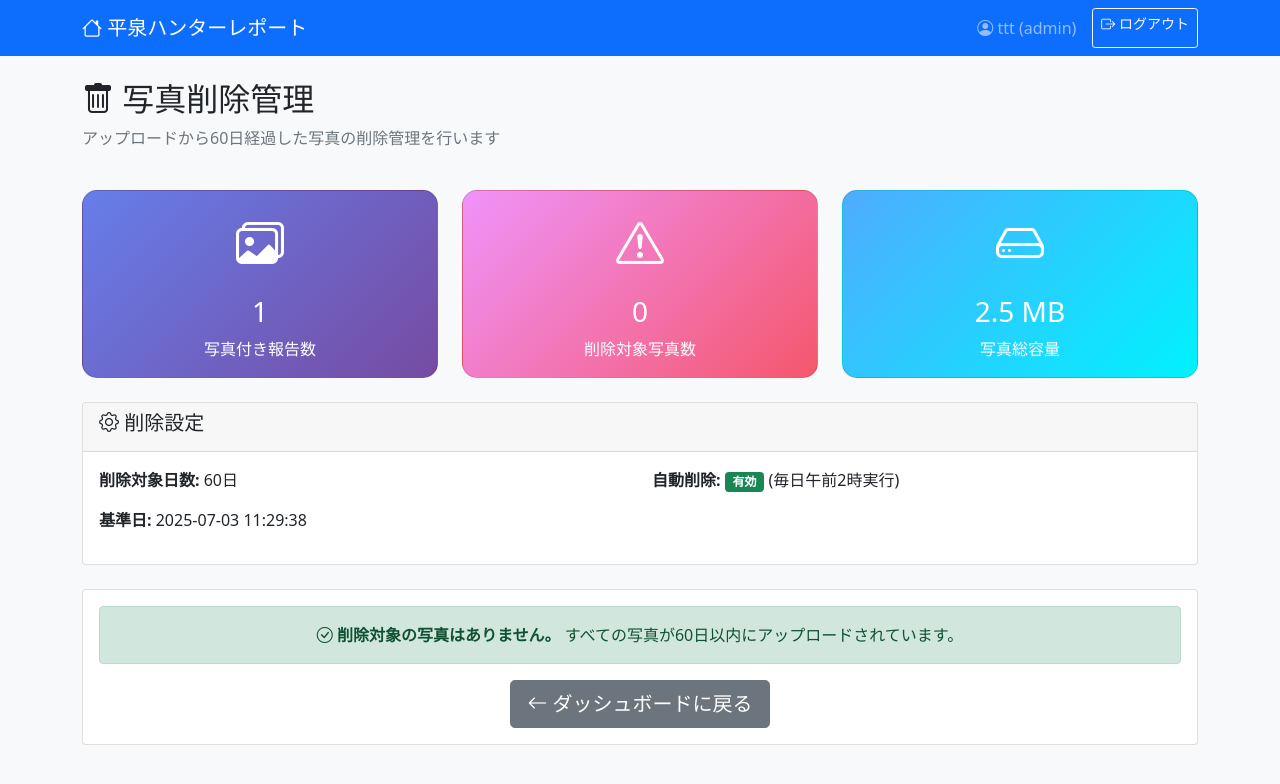
After one commit to Lily-takahiro/hunter, a Flask app: page /admin/photo-cleanup in a window 1280 px wide. The commit adds this page. Shown: the top 784 px of the page. Run offline with Flask 3, Linux system fonts and the light colour scheme; a user stored in the database is signed in; some libraries are stand-ins or nearby versions.

Commit message:
画面修正 写真削除追加

```diff
--- a/app.py
+++ b/app.py
@@ -10,9 +10,25 @@ from flask import (
 )
 from peewee import Model, CharField, BooleanField, SqliteDatabase
 from werkzeug.security import generate_password_hash, check_password_hash
-from dotenv import load_dotenv
 
-load_dotenv(override=True)
+# 環境変数とスケジューラーの安全な読み込み
+try:
+    from dotenv import load_dotenv
+
+    load_dotenv(override=True)
+    DOTENV_AVAILABLE = True
+except ImportError:
+    DOTENV_AVAILABLE = False
+    print("python-dotenvが利用できません。環境変数は手動で設定してください。")
+
+try:
+    from apscheduler.schedulers.background import BackgroundScheduler
+    from apscheduler.triggers.cron import CronTrigger
+
+    SCHEDULER_AVAILABLE = True
+except ImportError:
+    SCHEDULER_AVAILABLE = False
+    print("APSchedulerが利用できません。写真自動削除機能は無効化されます。")
 # メール機能を無効化する場合は以下の行をコメントアウト
 try:
     from flask_mail import Mail, Message
@@ -36,7 +52,7 @@ app.config["MAIL_SERVER"] = "smtp.gmail.com"  # Gmailを使用する場合
 app.config["MAIL_PORT"] = 587
 app.config["MAIL_USE_TLS"] = True
 app.config["MAIL_USERNAME"] = "tttsss120604280520@gmail.com"  # 送信者メールアドレス
-app.config["MAIL_PASSWORD"] = os.environ.get("PWD")  # アプリパスワード
+app.config["MAIL_PASSWORD"] = os.environ.get("PWD")  # アプリパスワードy
 app.config["MAIL_DEFAULT_SENDER"] = "tttsss120604280520@gmail.com"
 
 # 役場担当者のメールアドレス
@@ -47,11 +63,55 @@ YAKUBA_EMAIL = "tttsss120604280520@gmail.com"  # 実際の役場メールアド
 # "user": ログインユーザーのメールアドレスを使用
 MAIL_SENDER_MODE = "user"  # "fixed" または "user"
 
+# 写真削除設定
+PHOTO_CLEANUP_DAYS = 60  # 削除対象の日数
+PHOTO_CLEANUP_ENABLED = True  # 自動削除機能の有効/無効
+
 # メール機能の初期化
 if MAIL_AVAILABLE:
     mail = Mail(app)
 else:
     mail = None
+
+# スケジューラーの安全な初期化
+if SCHEDULER_AVAILABLE:
+    scheduler = BackgroundScheduler()
+else:
+    scheduler = None
+
+
+def scheduled_photo_cleanup():
+    """定期実行される写真削除処理"""
+    if PHOTO_CLEANUP_ENABLED:
+        print("定期写真削除処理を開始します...")
+        result = cleanup_old_photos(PHOTO_CLEANUP_DAYS)
+        if result:
+            print(f"定期削除完了: {result['deleted_count']}件の写真を削除しました")
+        else:
+            print("定期削除処理でエラーが発生しました")
+    else:
+        print("写真自動削除機能が無効になっています")
+
+
+# 毎日午前2時に写真削除処理を実行（安全な初期化）
+if PHOTO_CLEANUP_ENABLED and SCHEDULER_AVAILABLE and scheduler is not None:
+    try:
+        scheduler.add_job(
+            func=scheduled_photo_cleanup,
+            trigger=CronTrigger(hour=2, minute=0),  # 毎日午前2時
+            id="photo_cleanup",
+            name="写真削除処理",
+            replace_existing=True,
+        )
+        scheduler.start()
+        print("写真自動削除スケジューラーを開始しました (毎日午前2時実行)")
+    except Exception as e:
+        print(f"スケジューラー起動エラー: {e}")
+        print("写真自動削除機能を無効化します")
+        PHOTO_CLEANUP_ENABLED = False
+elif not SCHEDULER_AVAILABLE:
+    print("APSchedulerが利用できないため、写真自動削除機能を無効化します")
+    PHOTO_CLEANUP_ENABLED = False
 
 # SQLiteデータベースの設定
 db = SqliteDatabase("users.db")
@@ -92,6 +152,7 @@ class Report(Model):
     email_sent = BooleanField(default=False)  # メール送信済みフラグ
     email_sent_date = CharField(null=True)  # メール送信日時
     email_sent_by = CharField(null=True)  # メール送信者
+    photo_upload_date = CharField(null=True)  # 写真アップロード日時
 
     class Meta:
         database = db
@@ -176,6 +237,12 @@ if not RECREATE_DB:
                 print("email_sent_byフィールドを追加しました")
             else:
                 print("email_sent_byフィールドは既に存在します")
+
+            if "photo_upload_date" not in columns:
+                db.execute_sql("ALTER TABLE report ADD COLUMN photo_upload_date VARCHAR(255)")
+                print("photo_upload_dateフィールドを追加しました")
+            else:
+                print("photo_upload_dateフィールドは既に存在します")
         else:
             print("reportテーブルが存在しません")
     except Exception as e:
@@ -268,6 +335,84 @@ def get_mail_sender(user):
         return app.config["MAIL_DEFAULT_SENDER"]
 
 
+def cleanup_old_photos(days=60):
+    """指定日数経過した写真を削除する関数"""
+    try:
+        from datetime import datetime, timedelta
+
+        # 削除対象の日付を計算
+        cutoff_date = datetime.now() - timedelta(days=days)
+        cutoff_date_str = cutoff_date.strftime("%Y-%m-%d %H:%M:%S")
+
+        print(f"写真削除処理開始: {days}日以上前の写真を削除します (基準日: {cutoff_date_str})")
+
+        # 削除対象の報告を取得
+        old_reports = Report.select().where(
+            (Report.photo_upload_date.is_null(False)) & (Report.photo_upload_date < cutoff_date_str)
+        )
+
+        deleted_count = 0
+        deleted_size = 0
+        deleted_reports = []
+
+        for report in old_reports:
+            try:
+                # 写真ディレクトリのパス
+                upload_dir = os.path.join(os.path.dirname(__file__), "uploads", report.reportno)
+
+                if os.path.exists(upload_dir):
+                    # ディレクトリ内のファイルサイズを計算
+                    dir_size = 0
+                    for root, dirs, files in os.walk(upload_dir):
+                        for file in files:
+                            file_path = os.path.join(root, file)
+                            dir_size += os.path.getsize(file_path)
+
+                    # ディレクトリを削除
+                    import shutil
+
+                    shutil.rmtree(upload_dir)
+
+                    deleted_count += 1
+                    deleted_size += dir_size
+                    deleted_reports.append(
+                        {
+                            "reportno": report.reportno,
+                            "upload_date": report.photo_upload_date,
+                            "size": dir_size,
+                        }
+                    )
+
+                    print(
+                        f"削除完了: {report.reportno} (アップロード日: {report.photo_upload_date}, サイズ: {dir_size} bytes)"
+                    )
+
+                # データベースからphoto_upload_dateをクリア（報告自体は残す）
+                report.photo_upload_date = None
+                report.save()
+
+            except Exception as e:
+                print(f"写真削除エラー ({report.reportno}): {e}")
+                continue
+
+        # 削除結果をログに記録
+        result = {
+            "deleted_count": deleted_count,
+            "deleted_size": deleted_size,
+            "deleted_reports": deleted_reports,
+            "cutoff_date": cutoff_date_str,
+        }
+
+        print(
+            f"写真削除処理完了: {deleted_count}件の報告の写真を削除しました (総サイズ: {deleted_size} bytes)"
+        )
+        return result
+
+    except Exception as e:
+        print(f"写真削除処理でエラーが発生しました: {e}")
+        return None
+
+
 def send_report_notification_email(report, user):
     """役場担当者に報告通知メールを送信"""
     try:
@@ -294,6 +439,7 @@ def send_report_notification_email(report, user):
             recipients=[YAKUBA_EMAIL],
             html=html_body,
             sender=get_mail_sender(user),  # 送信者アドレスを動的に取得
+            charset="utf-8",
         )
 
         # メール送信
@@ -399,6 +545,9 @@ def new_report():
             # ユーザー情報を取得
             user = User.get_by_id(session["user_id"])
 
+            # 現在の日時を取得
+            current_time = datetime.datetime.now().strftime("%Y-%m-%d %H:%M:%S")
+
             # データベースに保存
             report = Report(
                 reportno=reportno,
@@ -414,6 +563,7 @@ def new_report():
                 sex=sex,
                 tasks=tasks,
                 tail_submitted=tail_submitted,
+                photo_upload_date=current_time,  # 写真アップロード日時を記録
             )
             report.save()
 
@@ -588,6 +738,7 @@ def send_email_reply(report_id):
                 recipients=[f"{report.user}@gmail.com"],  # 実際のメールアドレスに変更
                 body=body,
                 sender=get_mail_sender(user),  # 送信者アドレスを動的に取得
+                charset="utf-8",
             )
             mail.send(msg)
 
@@ -598,6 +749,7 @@ def send_email_reply(report_id):
                     recipients=[YAKUBA_EMAIL],
                     body=f"以下のメールを送信しました：\n\n{body}",
                     sender=get_mail_sender(user),  # 送信者アドレスを動的に取得
+                    charset="utf-8",
                 )
                 mail.send(copy_msg)
 
@@ -1088,5 +1240,99 @@ def logout():
     return redirect("/login")
 
 
+# 写真削除管理画面
+@app.route("/admin/photo-cleanup")
+def photo_cleanup_admin():
+    if "user_id" not in session:
+        return redirect("/login")
+
+    user = User.get_by_id(session["user_id"])
+    if user.role != "admin":
+        return "アクセス権限がありません", 403
+
+    # 写真統計情報を取得
+    from datetime import datetime, timedelta
+
+    # 現在の写真数
+    total_reports_with_photos = Report.select().where(Report.photo_upload_date.is_null(False)).count()
+
+    # 60日以上前の写真数
+    cutoff_date = datetime.now() - timedelta(days=PHOTO_CLEANUP_DAYS)
+    cutoff_date_str = cutoff_date.strftime("%Y-%m-%d %H:%M:%S")
+    old_photos_count = (
+        Report.select()
+        .where((Report.photo_upload_date.is_null(False)) & (Report.photo_upload_date < cutoff_date_str))
+        .count()
+    )
+
+    # 写真ディレクトリの総サイズを計算
+    uploads_dir = os.path.join(os.path.dirname(__file__), "uploads")
+    total_size = 0
+    if os.path.exists(uploads_dir):
+        for root, dirs, files in os.walk(uploads_dir):
+            for file in files:
+                file_path = os.path.join(root, file)
+                total_size += os.path.getsize(file_path)
+
+    # 削除対象の報告一覧
+    old_reports = (
+        Report.select()
+        .where((Report.photo_upload_date.is_null(False)) & (Report.photo_upload_date < cutoff_date_str))
+        .order_by(Report.photo_upload_date)
+    )
+
+    return render_template(
+        "photo_cleanup_admin.html",
+        user=user,
+        total_reports_with_photos=total_reports_with_photos,
+        old_photos_count=old_photos_count,
+        total_size=total_size,
+        cutoff_date=cutoff_date_str,
+        old_reports=old_reports,
+        cleanup_days=PHOTO_CLEANUP_DAYS,
+        cleanup_enabled=PHOTO_CLEANUP_ENABLED,
+    )
+
+
+# 手動写真削除実行
+@app.route("/admin/photo-cleanup/execute", methods=["POST"])
+def execute_photo_cleanup():
+    if "user_id" not in session:
+        return redirect("/login")
+
+    user = User.get_by_id(session["user_id"])
+    if user.role != "admin":
+        return "アクセス権限がありません", 403
+
+    try:
+        # 削除実行
+        result = cleanup_old_photos(PHOTO_CLEANUP_DAYS)
+
+        if result:
+            return render_template("photo_cleanup_result.html", user=user, result=result, success=True)
+        else:
+            return render_template(
+                "photo_cleanup_result.html",
+                user=user,
+                result=None,
+                success=False,
+                error_message="写真削除処理でエラーが発生しました",
+            )
+    except Exception as e:
+        return render_template(
+            "photo_cleanup_result.html",
+            user=user,
+            result=None,
+            success=False,
+            error_message=f"エラー: {str(e)}",
+        )
+
+
 if __name__ == "__main__":
-    app.run(debug=True, host="0.0.0.0", port=5000)
+    # エラーを防ぐため、より安全な設定で起動
+    try:
+        app.run(debug=True, host="0.0.0.0", port=5000, use_reloader=True, threaded=True)
+    except Exception as e:
+        print(f"サーバー起動エラー: {e}")
+        print("自動リロードを無効化して再起動します...")
+        app.run(debug=True, host="0.0.0.0", port=5000, use_reloader=False, threaded=True)
--- a/data/従事内容.csv
+++ b/data/従事内容.csv
@@ -3,3 +3,4 @@
 埋設
 焼却
 放獣
+その他(巻狩り、講習等)
--- a/requirements.txt
+++ b/requirements.txt
@@ -2,3 +2,5 @@ flask
 flask-mail
 peewee
 werkzeug
+apscheduler
+python-dotenv
--- /dev/null
+++ b/templates/photo_cleanup_admin.html
@@ -0,0 +1,204 @@
+<!DOCTYPE html>
+<html lang="ja">
+
+<head>
+    <meta charset="UTF-8">
+    <meta name="viewport" content="width=device-width, initial-scale=1.0">
+    <title>写真削除管理 - 平泉ハンターレポート</title>
+    <link href="https://cdn.jsdelivr.net/npm/bootstrap@5.1.3/dist/css/bootstrap.min.css" rel="stylesheet">
+    <link href="https://cdn.jsdelivr.net/npm/bootstrap-icons@1.7.2/font/bootstrap-icons.css" rel="stylesheet">
+    <style>
+        .app-title-small {
+            color: #6c757d;
+            font-size: 0.9rem;
+            font-weight: 500;
+        }
+
+        .stats-card {
+            background: linear-gradient(135deg, #667eea 0%, #764ba2 100%);
+            color: white;
+            border-radius: 15px;
+        }
+
+        .warning-card {
+            background: linear-gradient(135deg, #f093fb 0%, #f5576c 100%);
+            color: white;
+            border-radius: 15px;
+        }
+
+        .info-card {
+            background: linear-gradient(135deg, #4facfe 0%, #00f2fe 100%);
+            color: white;
+            border-radius: 15px;
+        }
+    </style>
+</head>
+
+<body class="bg-light">
+    <nav class="navbar navbar-expand-lg navbar-dark bg-primary">
+        <div class="container">
+            <a class="navbar-brand" href="/dashboard">
+                <i class="bi bi-house"></i> 平泉ハンターレポート
+            </a>
+            <div class="navbar-nav ms-auto">
+                <span class="navbar-text me-3">
+                    <i class="bi bi-person-circle"></i> {{ user.name }} ({{ user.role }})
+                </span>
+                <a class="btn btn-outline-light btn-sm" href="/logout">
+                    <i class="bi bi-box-arrow-right"></i> ログアウト
+                </a>
+            </div>
+        </div>
+    </nav>
+
+    <div class="container mt-4">
+        <div class="row mb-4">
+            <div class="col-12">
+                <h2><i class="bi bi-trash"></i> 写真削除管理</h2>
+                <p class="text-muted">アップロードから{{ cleanup_days }}日経過した写真の削除管理を行います</p>
+            </div>
+        </div>
+
+        <!-- 統計情報 -->
+        <div class="row mb-4">
+            <div class="col-md-4">
+                <div class="card stats-card h-100">
+                    <div class="card-body text-center">
+                        <i class="bi bi-images" style="font-size: 3rem;"></i>
+                        <h3 class="mt-3">{{ total_reports_with_photos }}</h3>
+                        <p class="mb-0">写真付き報告数</p>
+                    </div>
+                </div>
+            </div>
+            <div class="col-md-4">
+                <div class="card warning-card h-100">
+                    <div class="card-body text-center">
+                        <i class="bi bi-exclamation-triangle" style="font-size: 3rem;"></i>
+                        <h3 class="mt-3">{{ old_photos_count }}</h3>
+                        <p class="mb-0">削除対象写真数</p>
+                    </div>
+                </div>
+            </div>
+            <div class="col-md-4">
+                <div class="card info-card h-100">
+                    <div class="card-body text-center">
+                        <i class="bi bi-hdd" style="font-size: 3rem;"></i>
+                        <h3 class="mt-3">{{ "%.1f"|format(total_size / 1024 / 1024) }} MB</h3>
+                        <p class="mb-0">写真総容量</p>
+                    </div>
+                </div>
+            </div>
+        </div>
+
+        <!-- 設定情報 -->
+        <div class="row mb-4">
+            <div class="col-12">
+                <div class="card">
+                    <div class="card-header">
+                        <h5><i class="bi bi-gear"></i> 削除設定</h5>
+                    </div>
+                    <div class="card-body">
+                        <div class="row">
+                            <div class="col-md-6">
+                                <p><strong>削除対象日数:</strong> {{ cleanup_days }}日</p>
+                                <p><strong>基準日:</strong> {{ cutoff_date }}</p>
+                            </div>
+                            <div class="col-md-6">
+                                <p><strong>自動削除:</strong>
+                                    {% if cleanup_enabled %}
+                                    <span class="badge bg-success">有効</span> (毎日午前2時実行)
+                                    {% else %}
+                                    <span class="badge bg-danger">無効</span>
+                                    {% endif %}
+                                </p>
+                            </div>
+                        </div>
+                    </div>
+                </div>
+            </div>
+        </div>
+
+        <!-- 削除対象一覧 -->
+        {% if old_reports %}
+        <div class="row mb-4">
+            <div class="col-12">
+                <div class="card">
+                    <div class="card-header d-flex justify-content-between align-items-center">
+                        <h5><i class="bi bi-list"></i> 削除対象報告一覧</h5>
+                        <span class="badge bg-warning">{{ old_reports|length }}件</span>
+                    </div>
+                    <div class="card-body">
+                        <div class="table-responsive">
+                            <table class="table table-striped">
+                                <thead>
+                                    <tr>
+                                        <th>報告番号</th>
+                                        <th>報告者</th>
+                                        <th>アップロード日時</th>
+                                        <th>経過日数</th>
+                                        <th>操作</th>
+                                    </tr>
+                                </thead>
+                                <tbody>
+                                    {% for report in old_reports %}
+                                    <tr>
+                                        <td>{{ report.reportno }}</td>
+                                        <td>{{ report.user }}</td>
+                                        <td>{{ report.photo_upload_date }}</td>
+                                        <td>
+                                            {% set upload_date = report.photo_upload_date.split(' ')[0] %}
+                                            {% set days_passed = (now().date() - upload_date).days %}
+                                            <span class="badge bg-warning">{{ days_passed }}日</span>
+                                        </td>
+                                        <td>
+                                            <a href="/reports/print/{{ report.id }}" class="btn btn-sm btn-outline-primary" target="_blank">
+                                                <i class="bi bi-printer"></i> 印刷
+                                            </a>
+                                        </td>
+                                    </tr>
+                                    {% endfor %}
+                                </tbody>
+                            </table>
+                        </div>
+                    </div>
+                </div>
+            </div>
+        </div>
+        {% endif %}
+
+        <!-- 操作ボタン -->
+        <div class="row">
+            <div class="col-12">
+                <div class="card">
+                    <div class="card-body text-center">
+                        {% if old_photos_count > 0 %}
+                        <div class="alert alert-warning">
+                            <i class="bi bi-exclamation-triangle"></i>
+                            <strong>注意:</strong> {{ old_photos_count }}件の報告の写真が削除対象です。削除後は復元できません。
+                        </div>
+
+                        <form method="POST" action="/admin/photo-cleanup/execute" class="d-inline">
+                            <button type="submit" class="btn btn-danger btn-lg me-3" onclick="return confirm('本当に{{ old_photos_count }}件の写真を削除しますか？この操作は取り消せません。')">
+                                <i class="bi bi-trash"></i> 写真を削除する
+                            </button>
+                        </form>
+                        {% else %}
+                        <div class="alert alert-success">
+                            <i class="bi bi-check-circle"></i>
+                            <strong>削除対象の写真はありません。</strong> すべての写真が{{ cleanup_days }}日以内にアップロードされています。
+                        </div>
+                        {% endif %}
+
+                        <a href="/dashboard" class="btn btn-secondary btn-lg">
+                            <i class="bi bi-arrow-left"></i> ダッシュボードに戻る
+                        </a>
+                    </div>
+                </div>
+            </div>
+        </div>
+    </div>
+
+    <script src="https://cdn.jsdelivr.net/npm/bootstrap@5.1.3/dist/js/bootstrap.bundle.min.js"></script>
+</body>
+
+</html>
```
Also changed, not shown: templates/dashboard.html (+27 -1 lines), templates/login.html (+14 -1 lines), templates/photo_cleanup_result.html (added, +136 -0 lines), templates/register.html (+18 -1 lines), templates/report_form.html (+11 -2 lines), templates/reports.html (+12 -2 lines), templates/user_management.html (+11 -2 lines), users.db, 1 other file.
